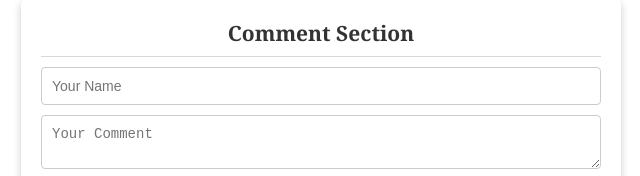
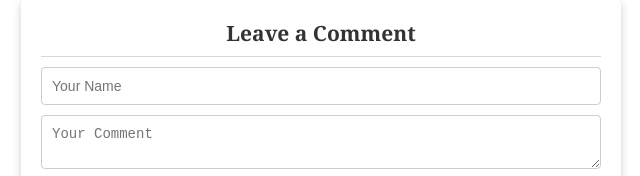
Before and after one commit to Y2FILMYMP4/Bollymx, a plain HTML site: page moviedetailspushpa.html in a window 1280 px wide. Shown: the part 1235-1411 px from the top of the page, 319-959 px from the left. Drawn offline with nearby package versions, Linux system fonts and the light colour scheme.

Commit message:
Update moviedetailspushpa.html

```diff
--- a/moviedetailspushpa.html
+++ b/moviedetailspushpa.html
@@ -848,7 +848,7 @@ button:hover {
 </div>
 
   <div class="comment-section">
-    <h2>Comment Section</h2>
+    <h2>Leave a Comment</h2>
     <form id="commentForm">
       <input type="text" id="name" placeholder="Your Name" required>
       <textarea id="comment" placeholder="Your Comment" required></textarea>
```
